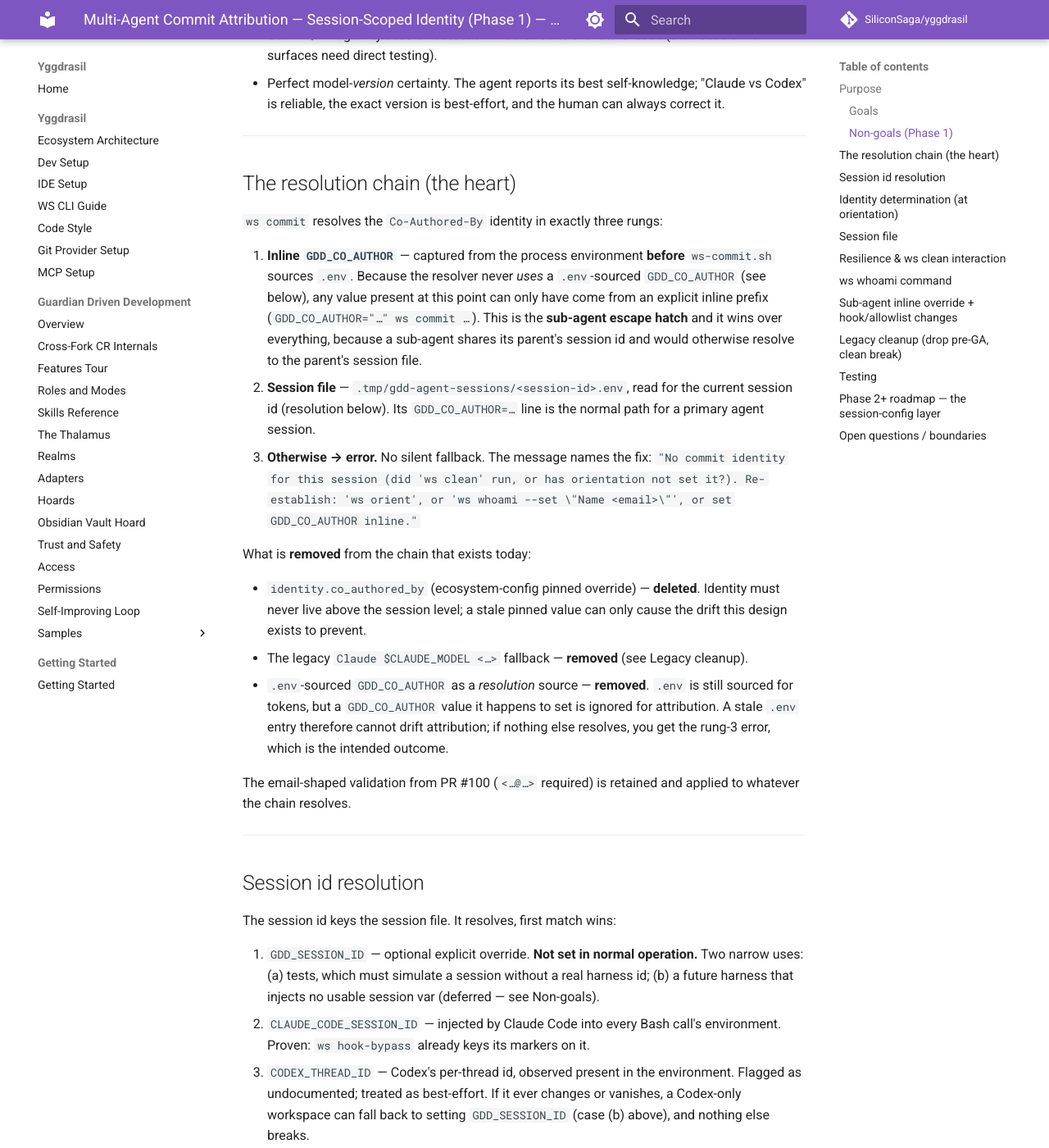
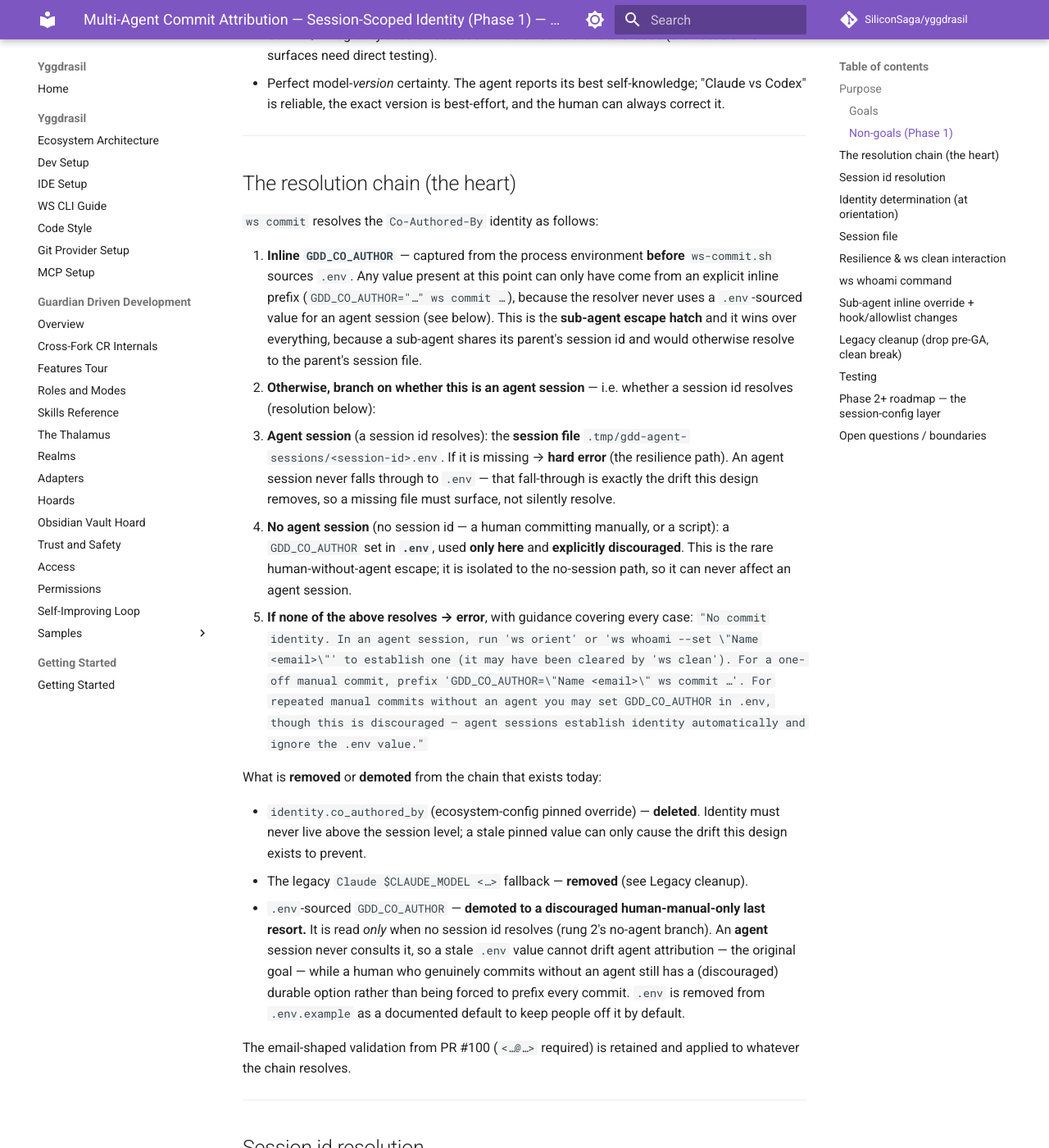
Before and after one commit to SiliconSaga/yggdrasil, an MkDocs documentation site: the page built from docs/plans/2026-06-15-multi-agent-attribution-design.md, in a window 1280 px wide and 1400 px high, scrolled down 1178 px. Shown: the whole window at 82% size. Built offline with MkDocs 1.6.1 and Material for MkDocs 9.7.7, drawn with Linux system fonts in a browser that asks for light colours; comment, search, counter and statistics services are not loaded; some of the changed text lies outside the part shown.

Commit message:
docs(plans): attribution design — discouraged .env fallback for human-manual commits
Refine the resolution chain per review: the rare human-committing-without-an-agent case (no session id) may use a discouraged .env GDD_CO_AUTHOR, isolated to the no-session path so agent sessions still hard-error rather than drift. Error message now covers all three audiences (agent re-establish, one-off inline, repeated-manual discouraged .env). .env removed from .env.example as a documented default but still read in the no-agent path only.

Co-Authored-By: Claude Opus 4.8 <noreply@anthropic.com>

```diff
--- a/docs/plans/2026-06-15-multi-agent-attribution-design.md
+++ b/docs/plans/2026-06-15-multi-agent-attribution-design.md
@@ -31,17 +31,19 @@ Phase 1 replaces the single shared value with a **per-session identity**, re-est
 
 ## The resolution chain (the heart)
 
-`ws commit` resolves the `Co-Authored-By` identity in exactly three rungs:
+`ws commit` resolves the `Co-Authored-By` identity as follows:
 
-1. **Inline `GDD_CO_AUTHOR`** — captured from the process environment **before** `ws-commit.sh` sources `.env`. Because the resolver never *uses* a `.env`-sourced `GDD_CO_AUTHOR` (see below), any value present at this point can only have come from an explicit inline prefix (`GDD_CO_AUTHOR="…" ws commit …`). This is the **sub-agent escape hatch** and it wins over everything, because a sub-agent shares its parent's session id and would otherwise resolve to the parent's session file.
-2. **Session file** — `.tmp/gdd-agent-sessions/<session-id>.env`, read for the current session id (resolution below). Its `GDD_CO_AUTHOR=…` line is the normal path for a primary agent session.
-3. **Otherwise → error.** No silent fallback. The message names the fix: `"No commit identity for this session (did 'ws clean' run, or has orientation not set it?). Re-establish: 'ws orient', or 'ws whoami --set \"Name <email>\"', or set GDD_CO_AUTHOR inline."`
+1. **Inline `GDD_CO_AUTHOR`** — captured from the process environment **before** `ws-commit.sh` sources `.env`. Any value present at this point can only have come from an explicit inline prefix (`GDD_CO_AUTHOR="…" ws commit …`), because the resolver never uses a `.env`-sourced value for an agent session (see below). This is the **sub-agent escape hatch** and it wins over everything, because a sub-agent shares its parent's session id and would otherwise resolve to the parent's session file.
+2. **Otherwise, branch on whether this is an agent session** — i.e. whether a session id resolves (resolution below):
+   - **Agent session** (a session id resolves): the **session file** `.tmp/gdd-agent-sessions/<session-id>.env`. If it is missing → **hard error** (the resilience path). An agent session never falls through to `.env` — that fall-through is exactly the drift this design removes, so a missing file must surface, not silently resolve.
+   - **No agent session** (no session id — a human committing manually, or a script): a `GDD_CO_AUTHOR` set in **`.env`**, used **only here** and **explicitly discouraged**. This is the rare human-without-agent escape; it is isolated to the no-session path, so it can never affect an agent session.
+3. **If none of the above resolves → error**, with guidance covering every case: `"No commit identity. In an agent session, run 'ws orient' or 'ws whoami --set \"Name <email>\"' to establish one (it may have been cleared by 'ws clean'). For a one-off manual commit, prefix 'GDD_CO_AUTHOR=\"Name <email>\" ws commit …'. For repeated manual commits without an agent you may set GDD_CO_AUTHOR in .env, though this is discouraged — agent sessions establish identity automatically and ignore the .env value."`
 
-What is **removed** from the chain that exists today:
+What is **removed** or **demoted** from the chain that exists today:
 
 - `identity.co_authored_by` (ecosystem-config pinned override) — **deleted**. Identity must never live above the session level; a stale pinned value can only cause the drift this design exists to prevent.
 - The legacy `Claude $CLAUDE_MODEL <…>` fallback — **removed** (see Legacy cleanup).
-- `.env`-sourced `GDD_CO_AUTHOR` as a *resolution* source — **removed**. `.env` is still sourced for tokens, but a `GDD_CO_AUTHOR` value it happens to set is ignored for attribution. A stale `.env` entry therefore cannot drift attribution; if nothing else resolves, you get the rung-3 error, which is the intended outcome.
+- `.env`-sourced `GDD_CO_AUTHOR` — **demoted to a discouraged human-manual-only last resort.** It is read *only* when no session id resolves (rung 2's no-agent branch). An **agent** session never consults it, so a stale `.env` value cannot drift agent attribution — the original goal — while a human who genuinely commits without an agent still has a (discouraged) durable option rather than being forced to prefix every commit. `.env` is removed from `.env.example` as a documented default to keep people off it by default.
 
 The email-shaped validation from PR #100 (`<…@…>` required) is retained and applied to whatever the chain resolves.
 
@@ -57,7 +59,7 @@ The session id keys the session file. It resolves, first match wins:
 
 Critically, the session id comes from the harness on **every** call (fresh shells don't persist exports), so orientation and `ws commit` independently read the same value — orientation to *write* the file, `ws commit` to *find* it. No coordination state is needed beyond the file itself.
 
-"No session id resolves at all" (a plain script, or a human in a non-agent terminal) is treated as the rung-3 error case: there is no agent session to attribute, so the caller must use an inline `GDD_CO_AUTHOR` or establish one. This is deliberate — we never invent an identity.
+"No session id resolves at all" (a plain script, or a human in a non-agent terminal) is the no-agent branch of rung 2: a discouraged `.env GDD_CO_AUTHOR` may serve there, and failing that the rung-3 error guides the caller (inline for a one-off; the discouraged `.env` for repeated manual commits; or `ws orient` if they are in an agent session after all). We never invent an identity.
 
 ---
 
@@ -119,7 +121,7 @@ Pre-1.0, before stricter SemVer applies, this design removes the superseded mech
 
 - **`CLAUDE_MODEL`** — removed from `.env.example`, `scripts/ws-commit.sh` (resolution + help text), the orientation skill, and the hook/allowlist (re-pointed to `GDD_CO_AUTHOR` above). No back-compat alias.
 - **`identity.co_authored_by`** — removed from `scripts/ws-commit.sh` resolution and from the ecosystem-config documentation/schema references. (If any realm currently sets it, the migration note is: move to a session identity or inline override.)
-- **`.env`-sourced `GDD_CO_AUTHOR`** — removed from `.env.example` as a documented default; `ws-commit.sh` no longer reads it for resolution. Kept only as the inline-prefix form.
+- **`.env`-sourced `GDD_CO_AUTHOR`** — removed from `.env.example` as a documented default so people don't reach for it by reflex. `ws-commit.sh` still reads it, but *only* in the no-agent-session path (a human committing manually), where it is the discouraged last resort described in the resolution chain. An agent session never consults it.
 
 This directly serves the author's "drop legacy stuff like the old CLAUDE variable before we go GA" intent and the Thalamus note to audit/delete stale agent/model config.
 
@@ -129,7 +131,7 @@ This directly serves the author's "drop legacy stuff like the old CLAUDE variabl
 
 Bats (deterministic, in-repo):
 
-- `ws-commit.sh` resolution: inline wins over a present session file; session file used when no inline; **rung-3 error** when neither (asserting the re-establish message); the `<…@…>` validation still rejects no-email/junk identities; a `.env`-set `GDD_CO_AUTHOR` is **ignored** (does not resolve).
+- `ws-commit.sh` resolution: inline wins over a present session file; session file used when no inline; **hard error** for an agent session (session id present) with no file (asserting the re-establish message); the `<…@…>` validation still rejects no-email/junk identities; a `.env`-set `GDD_CO_AUTHOR` is **ignored when a session id is present** (agent — proves no drift) but **used when no session id resolves** (the discouraged human-manual path); the all-absent case errors with the full guidance message.
 - Session id resolution precedence: `GDD_SESSION_ID` > `CLAUDE_CODE_SESSION_ID` > `CODEX_THREAD_ID`; "none resolves" → error.
 - `ws whoami`: bare prints the resolved identity + source; `--set` writes the file; re-establish after a simulated wipe restores a working `ws commit`.
 - `ws clean`: spares the current session's identity file, sweeps others.
```
